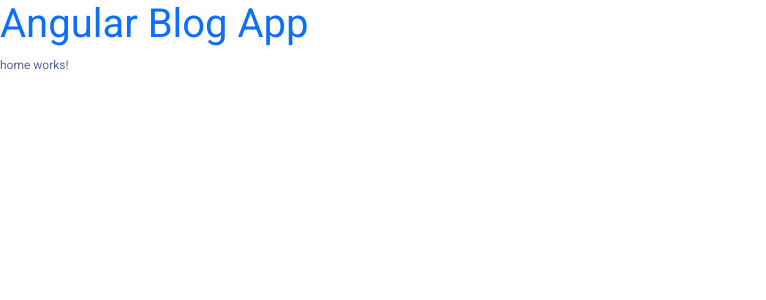
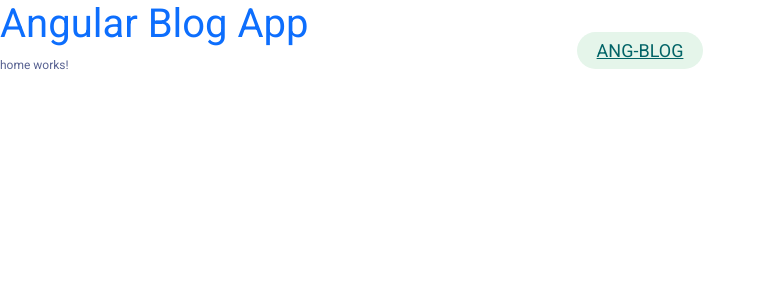
Before and after one commit to vono04/ang-blog-app, an Angular app: page / in a window 1280 px wide. Shown: the top 300 px of the page, without its empty margins (0-766 px from the left). Built offline with nearby package versions, Linux system fonts and the light colour scheme.

Commit message:
Design the Header component

```diff
--- a/src/app/app.component.html
+++ b/src/app/app.component.html
@@ -1,3 +1,5 @@
+<app-header></app-header>
+
 <h1 class="text-primary">Angular Blog App</h1>
 
 <router-outlet></router-outlet>
--- a/src/app/layouts/header/header.component.css
+++ b/src/app/layouts/header/header.component.css
@@ -0,0 +1,11 @@
+header{
+    height: 100px;
+}
+
+.site-logo{
+    padding: 5px 20px;
+    border-radius: 20px;
+    background-color: var(--secondary-color);
+    color: var(--primary-color);
+    font-size: 1.5em;
+}
--- a/src/app/layouts/header/header.component.html
+++ b/src/app/layouts/header/header.component.html
@@ -1 +1,5 @@
-<p>header works!</p>
+<header class="navbar navbar-expand-lg fixed-top bg-wight">
+    <div class="container justify-content-center">
+        <a href="#" class="site-logo"> ANG-BLOG </a>
+    </div>
+</header>
```
